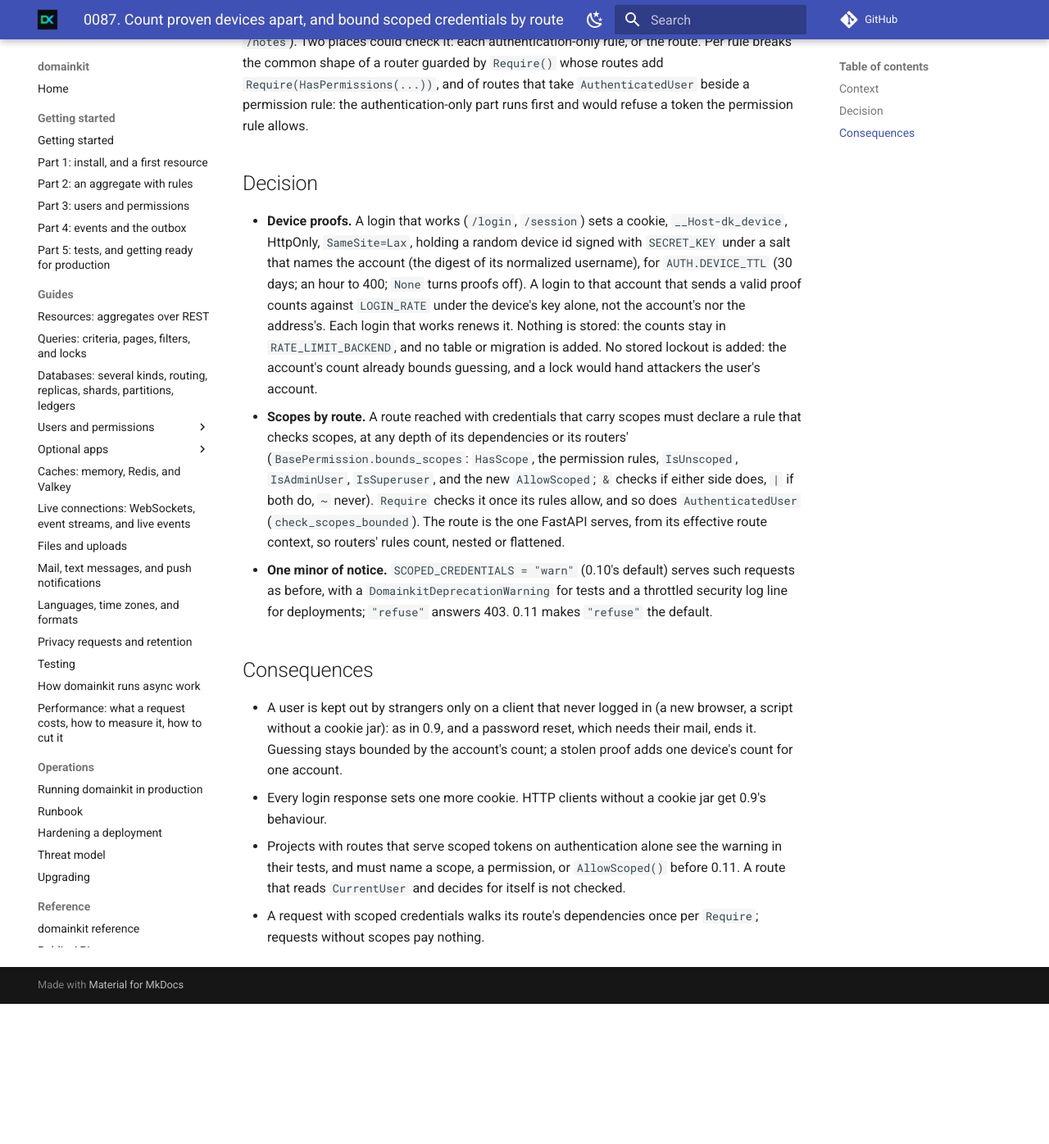
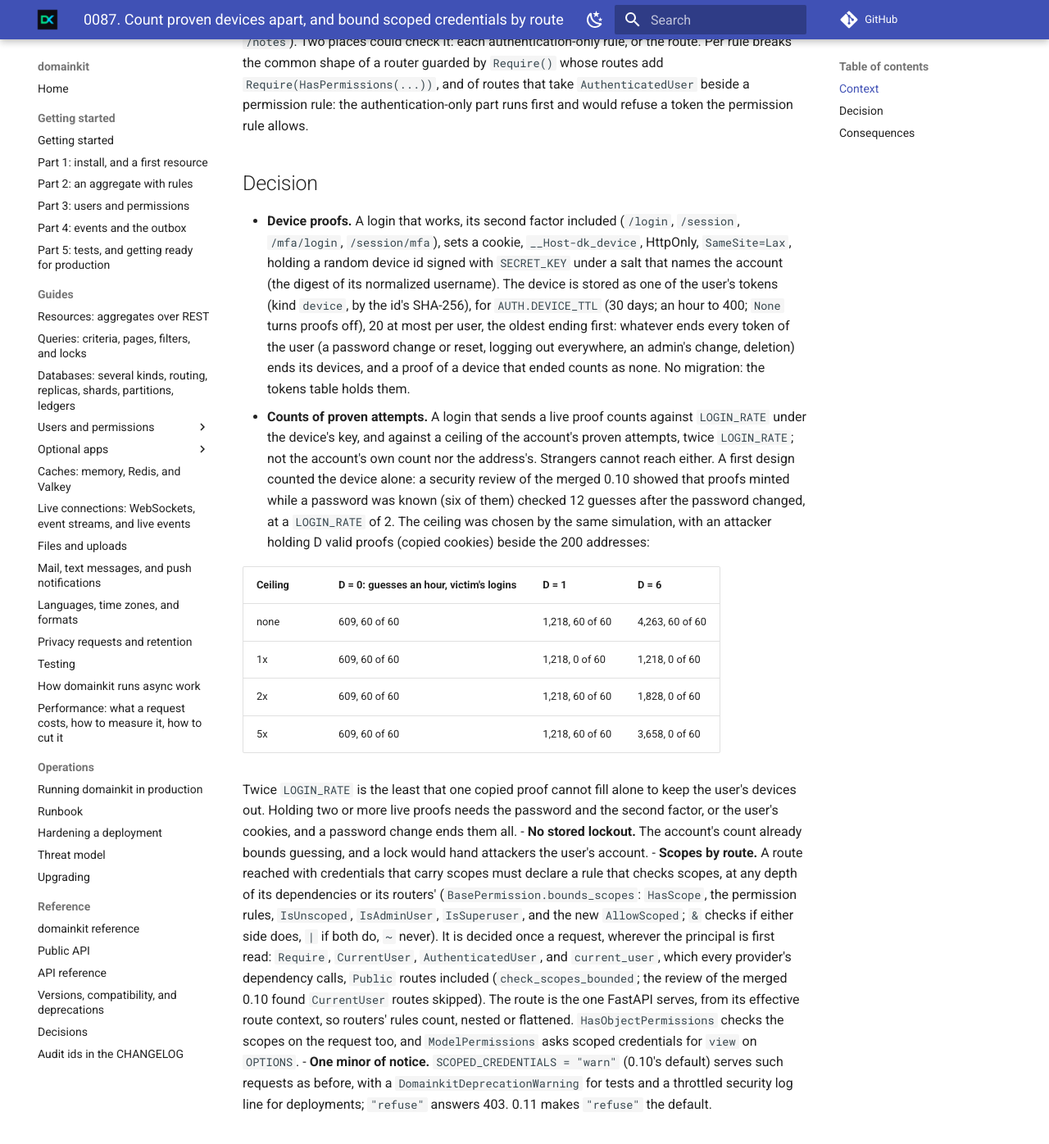
Before and after one commit to karimmattar/domainkit, an MkDocs documentation site: the page built from docs/adr/0087-count-proven-devices-apart-and-bound-scopes-by-route.md, in a window 1280 px wide and 1400 px high, scrolled down 1340 px. Shown: the top 1396 px of the window at 82% size. Built offline with MkDocs 1.6.1 and Material for MkDocs 9.7.7, drawn with Linux system fonts in a browser that asks for light colours; comment, search, counter and statistics services are not loaded; before the commit the page ends 2565 px from its top, so only the background shows below that; some of the changed text lies outside the part shown.

Commit message:
Say what device proofs and scoped routes now guarantee
ADR 0087 records the stored devices, the ceiling and its measurements,
and where scopes are checked; the CHANGELOG entries say what holds.

Co-Authored-By: Claude Opus 5.5 <noreply@anthropic.com>
Claude-Session: https://claude.ai/code/session_01PHJB1f6AhZ5eHp561TCrvG

```diff
--- a/docs/adr/0087-count-proven-devices-apart-and-bound-scopes-by-route.md
+++ b/docs/adr/0087-count-proven-devices-apart-and-bound-scopes-by-route.md
@@ -51,26 +51,53 @@ runs first and would refuse a token the permission rule allows.
 
 ## Decision
 
-- **Device proofs.** A login that works (`/login`, `/session`) sets a
-  cookie, `__Host-dk_device`, HttpOnly, `SameSite=Lax`, holding a random
-  device id signed with `SECRET_KEY` under a salt that names the account
-  (the digest of its normalized username), for `AUTH.DEVICE_TTL` (30 days;
-  an hour to 400; `None` turns proofs off). A login to that account that
-  sends a valid proof counts against `LOGIN_RATE` under the device's key
-  alone, not the account's nor the address's. Each login that works
-  renews it. Nothing is stored: the counts stay in `RATE_LIMIT_BACKEND`,
-  and no table or migration is added. No stored lockout is added: the
-  account's count already bounds guessing, and a lock would hand
-  attackers the user's account.
+- **Device proofs.** A login that works, its second factor included
+  (`/login`, `/session`, `/mfa/login`, `/session/mfa`), sets a cookie,
+  `__Host-dk_device`, HttpOnly, `SameSite=Lax`, holding a random device id
+  signed with `SECRET_KEY` under a salt that names the account (the
+  digest of its normalized username). The device is stored as one of the
+  user's tokens (kind `device`, by the id's SHA-256), for
+  `AUTH.DEVICE_TTL` (30 days; an hour to 400; `None` turns proofs off), 20
+  at most per user, the oldest ending first: whatever ends every token of
+  the user (a password change or reset, logging out everywhere, an admin's
+  change, deletion) ends its devices, and a proof of a device that ended
+  counts as none. No migration: the tokens table holds them.
+- **Counts of proven attempts.** A login that sends a live proof counts
+  against `LOGIN_RATE` under the device's key, and against a ceiling of
+  the account's proven attempts, twice `LOGIN_RATE`; not the account's
+  own count nor the address's. Strangers cannot reach either. A first
+  design counted the device alone: a security review of the merged 0.10
+  showed that proofs minted while a password was known (six of them)
+  checked 12 guesses after the password changed, at a `LOGIN_RATE` of 2.
+  The ceiling was chosen by the same simulation, with an attacker holding
+  D valid proofs (copied cookies) beside the 200 addresses:
+
+  | Ceiling | D = 0: guesses an hour, victim's logins | D = 1 | D = 6 |
+  | --- | --- | --- | --- |
+  | none | 609, 60 of 60 | 1,218, 60 of 60 | 4,263, 60 of 60 |
+  | 1x | 609, 60 of 60 | 1,218, 0 of 60 | 1,218, 0 of 60 |
+  | 2x | 609, 60 of 60 | 1,218, 60 of 60 | 1,828, 0 of 60 |
+  | 5x | 609, 60 of 60 | 1,218, 60 of 60 | 3,658, 0 of 60 |
+
+  Twice `LOGIN_RATE` is the least that one copied proof cannot fill alone
+  to keep the user's devices out. Holding two or more live proofs needs
+  the password and the second factor, or the user's cookies, and a
+  password change ends them all.
+- **No stored lockout.** The account's count already bounds guessing, and
+  a lock would hand attackers the user's account.
 - **Scopes by route.** A route reached with credentials that carry scopes
   must declare a rule that checks scopes, at any depth of its dependencies
   or its routers' (`BasePermission.bounds_scopes`: `HasScope`, the
   permission rules, `IsUnscoped`, `IsAdminUser`, `IsSuperuser`, and the
   new `AllowScoped`; `&` checks if either side does, `|` if both do, `~`
-  never). `Require` checks it once its rules allow, and so does
-  `AuthenticatedUser` (`check_scopes_bounded`). The route is the one
-  FastAPI serves, from its effective route context, so routers' rules
-  count, nested or flattened.
+  never). It is decided once a request, wherever the principal is
+  first read: `Require`, `CurrentUser`, `AuthenticatedUser`, and
+  `current_user`, which every provider's dependency calls, `Public` routes
+  included (`check_scopes_bounded`; the review of the merged 0.10 found
+  `CurrentUser` routes skipped). The route is the one FastAPI serves,
+  from its effective route context, so routers' rules count, nested or
+  flattened. `HasObjectPermissions` checks the scopes on the request too,
+  and `ModelPermissions` asks scoped credentials for `view` on `OPTIONS`.
 - **One minor of notice.** `SCOPED_CREDENTIALS = "warn"` (0.10's default)
   serves such requests as before, with a `DomainkitDeprecationWarning`
   for tests and a throttled security log line for deployments; `"refuse"`
@@ -80,13 +107,18 @@ runs first and would refuse a token the permission rule allows.
 
 - A user is kept out by strangers only on a client that never logged in
   (a new browser, a script without a cookie jar): as in 0.9, and a password
-  reset, which needs their mail, ends it. Guessing stays bounded by the
-  account's count; a stolen proof adds one device's count for one account.
+  reset, which needs their mail, ends it. Guessing an account stays
+  bounded: `LOGIN_RATE` without proofs, plus twice that with them, however
+  many proofs one holds.
+- A successful login writes or renews one device row; the user's tokens
+  table holds up to 20 more rows per user, which `GET /auth/tokens` does
+  not list.
 - Every login response sets one more cookie. HTTP clients without a cookie
   jar get 0.9's behaviour.
 - Projects with routes that serve scoped tokens on authentication alone
   see the warning in their tests, and must name a scope, a permission, or
-  `AllowScoped()` before 0.11. A route that reads `CurrentUser` and decides
-  for itself is not checked.
-- A request with scoped credentials walks its route's dependencies once
-  per `Require`; requests without scopes pay nothing.
+  `AllowScoped()` before 0.11; a route that reads `CurrentUser` and
+  decides for itself is held too. A principal read straight from
+  `scope["user"]` is not.
+- A request with scoped credentials walks its route's dependencies once;
+  requests without scopes pay nothing.
```
Also changed, not shown: CHANGELOG.md (+21 -10 lines).
